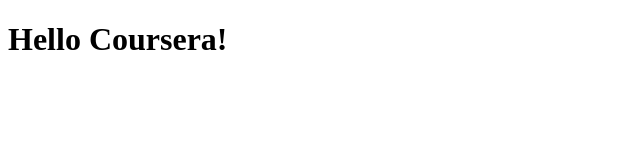
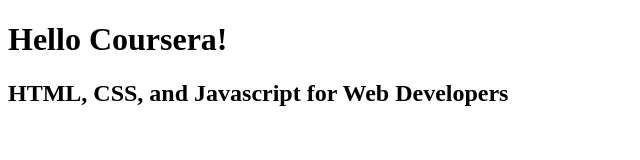
Before and after one commit to BOUZAR-HALIMA/Coursera-test, a plain HTML site: page site/index.html in a window 1280 px wide. Shown: the whole page, without its empty margins (0-640 px from the left). Drawn offline with Linux system fonts and the light colour scheme.

Commit message:
I  added a new head to my page.

```diff
--- a/site/index.html
+++ b/site/index.html
@@ -6,5 +6,6 @@
 </head>
 <body>
  <h1>Hello Coursera!</h1>
+ <h2>HTML, CSS, and Javascript for Web Developers</h2>
 </body>
 </html>
```
